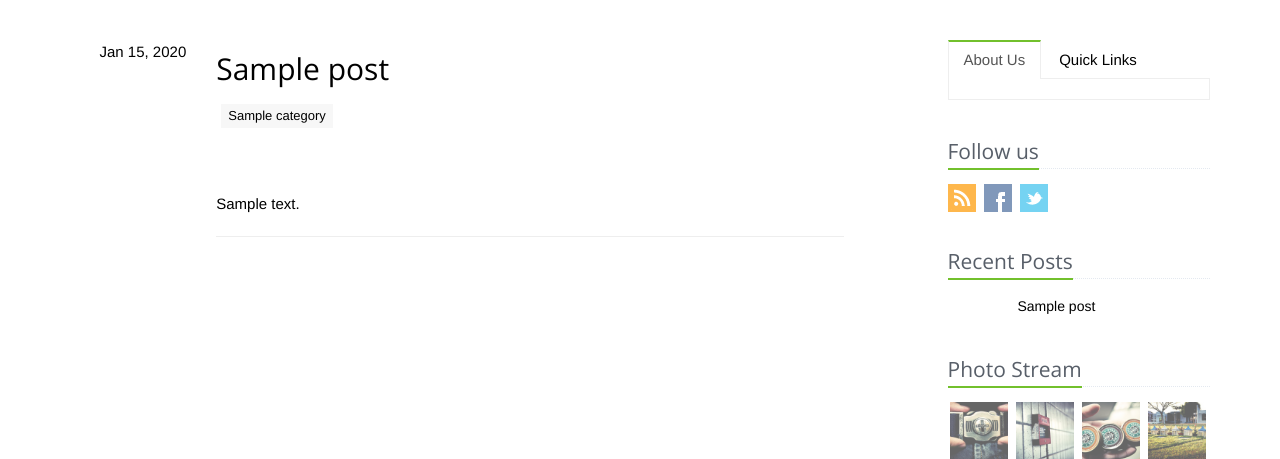
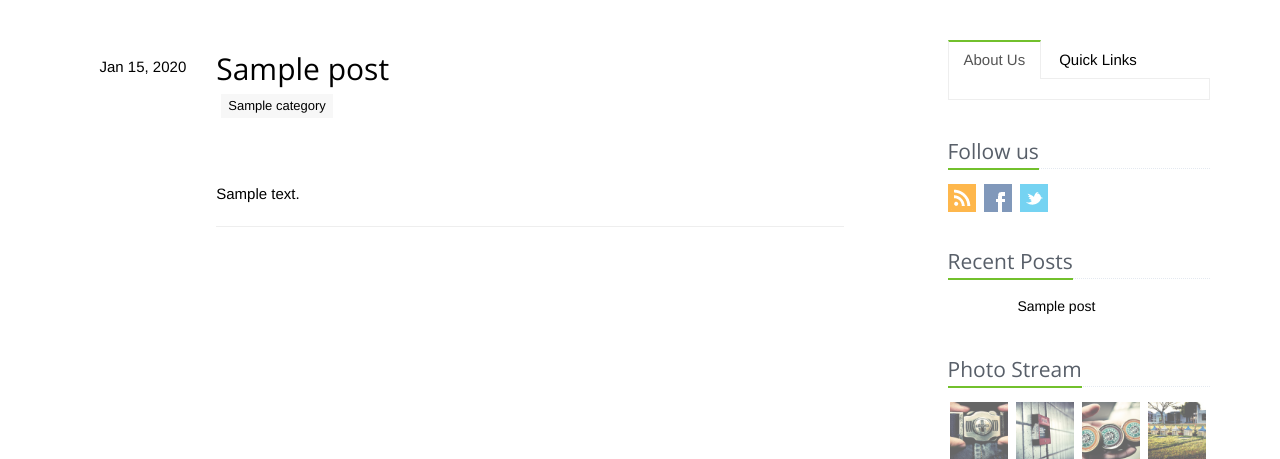
Before and after one commit to enterstudio/chelsea, a Django app: template blog/templates/index.html in a window 1280 px wide. Shown: the part 75-534 px from the top of the page. Run offline with Django 3.2, Linux system fonts and the light colour scheme; tables that the repository leaves empty hold one stand-in row (Sample ...); the template is opened without the code that fills it: values named after a table or form of the project are taken from there, most other values are stand-ins (such as "Sample title", 1, 10 or a date in 2020); some libraries are stand-ins or nearby versions; some web fonts are replaced.

Commit message:
blog css tweak

```diff
--- a/blog/templates/base.html
+++ b/blog/templates/base.html
@@ -31,6 +31,8 @@
     <link rel="stylesheet" href="/static/blog/css/themes/default.css" id="style_color">
     <style>
         div.googlesearch .gsc-search-button { box-sizing: content-box; }
+        h2 { margin-bottom:0px;}
+        div.post_date_col { margin-top:15px;}
     </style>
     {% block styles %}{% endblock %}
     <script>
--- a/blog/templates/index.html
+++ b/blog/templates/index.html
@@ -38,7 +38,7 @@
 
 	        {% for post in posts %}
             <div class="row blog_post_display">
-                <div class="col-md-2 col-lg-2 visible-lg visible-md">
+                <div class="post_date_col col-md-2 col-lg-2 visible-lg visible-md">
                         <p class="pull-right">{{post.display_date|date:"M d, Y"}}
                         </p>
 
```
